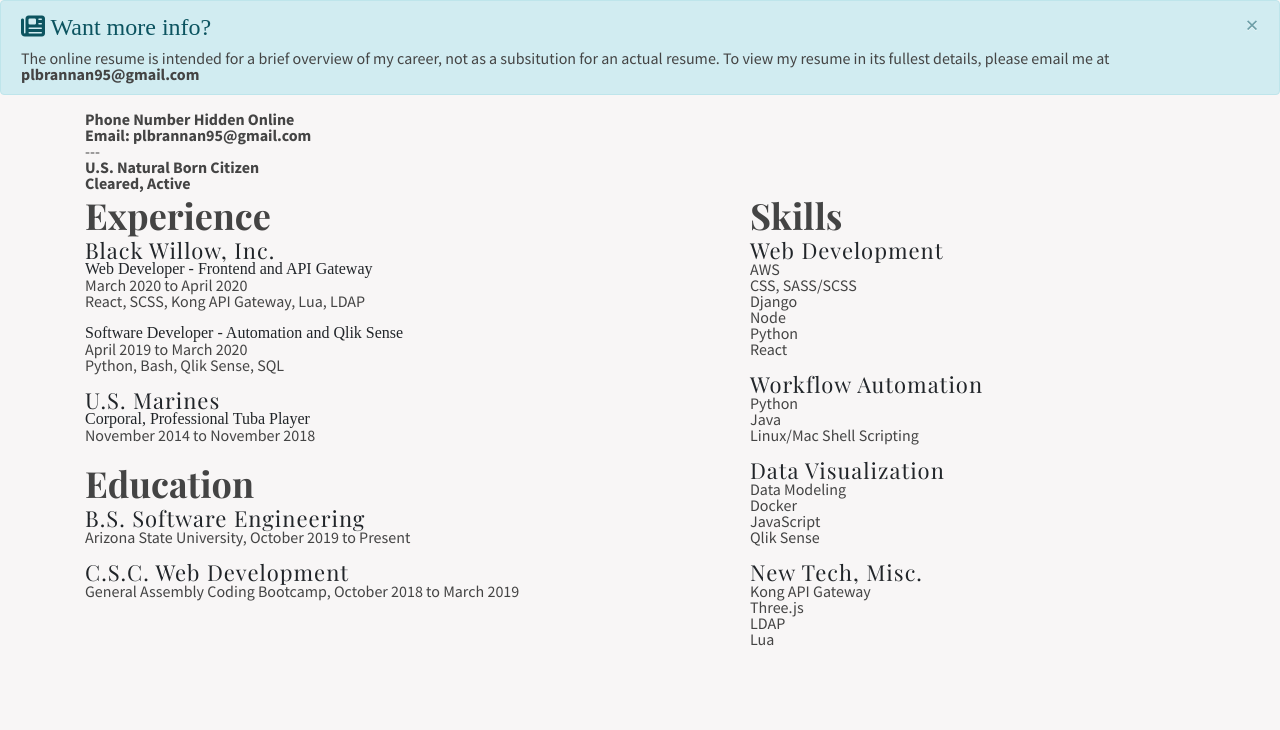
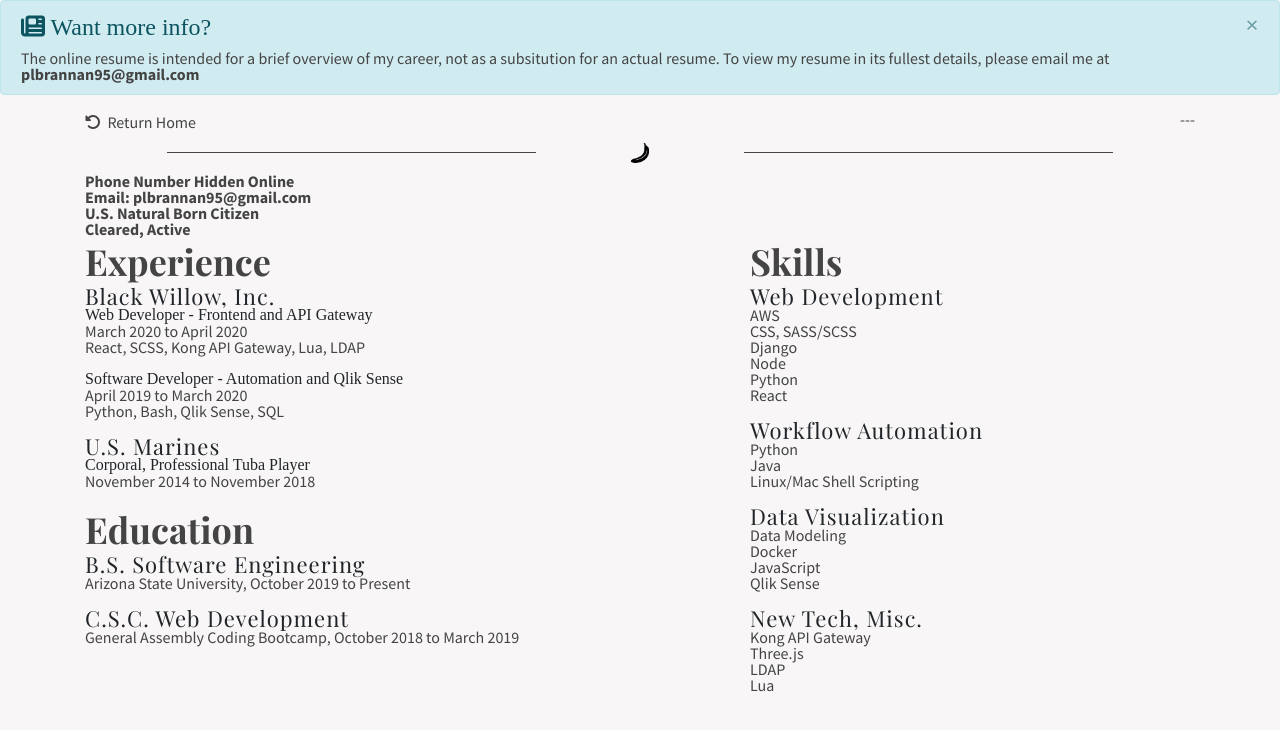
Before and after one commit to bananabrann/bananabrann.com, a React (Create React App) app: page /resume in a window 1280 px wide. Shown: the top 730 px of the page. Built offline with nearby package versions, Linux system fonts and the light colour scheme; a web font is replaced by a local one.

Commit message:
Add return home option

```diff
--- a/src/Components/Resume/Resume.js
+++ b/src/Components/Resume/Resume.js
@@ -1,5 +1,7 @@
 import React from "react";
+import Break from "../Break/Break";
 import Header from "../Header/Header";
+import { Link } from "react-router-dom";
 import Alert from "react-bootstrap/Alert";
 import Container from "react-bootstrap/Container";
 import Col from "react-bootstrap/Col";
@@ -44,15 +46,39 @@
             <div className="Resume">
                 {alert}
                 <Container>
+                    <Row id="resume-options">
+                        <Col>
+
+                            <Row className="resume-nav-item">
+                                <Link to="/">
+                                    <p>
+                                        <i class="fas fa-undo-alt"></i>
+                                        &nbsp; Return Home
+                                    </p>
+                                </Link>
+                            </Row>
+                            {/* <Row className="resume-nav-item">
+                                <p>
+                                    <i class="fas fa-file-download"></i>
+                                    &nbsp; Download PDF
+                                </p>
+                            </Row> */}
+                        </Col>
+
+                            <p>---</p>
+                    </Row>
+
+                    <Break />
+
                     <Row>
                         <Col>
                             <p><b>Phone Number Hidden Online</b></p>
                             <p><b>Email: plbrannan95@gmail.com</b></p>
-                            <p>---</p>
                             <p><b>U.S. Natural Born Citizen</b></p>
                             <p><b>Cleared, Active</b></p>
                         </Col>
                     </Row>
+
                     <Row>
                         <Col>
                             {/* SECTION */}
--- a/src/Components/Resume/Resume.scss
+++ b/src/Components/Resume/Resume.scss
@@ -1 +1,9 @@
 @use '../../styles/fonts' as f;
+
+#resume-options {
+    margin: 0 auto;
+
+    .resume-nav-item {
+        padding: 3px 0;
+    }
+}
```
